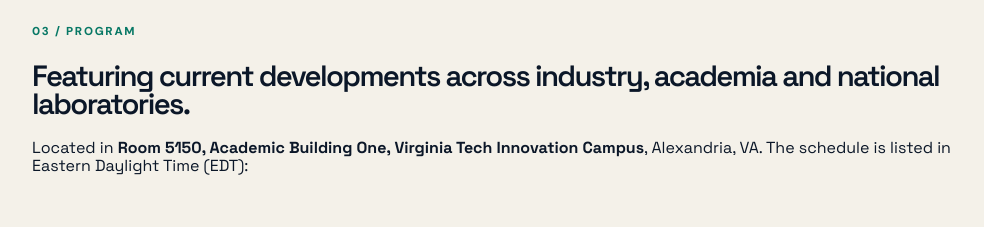
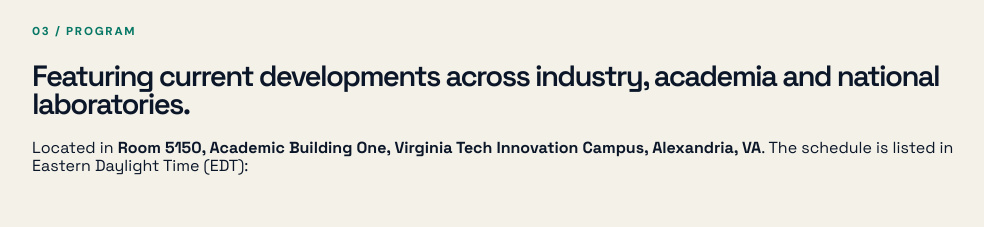
Before and after one commit to hpcFL/Cluster26, a Next.js app: page / in a window 1280 px wide. Shown: the part 3220-3447 px from the top of the page, without its empty margins (128-1112 px from the left). Built offline with nearby package versions, Linux system fonts and the light colour scheme; no server answers.

Commit message:
minor edits

```diff
--- a/app/page.tsx
+++ b/app/page.tsx
@@ -521,7 +521,7 @@ export default function Home() {
           <div className="section-heading">
             <p className="section-kicker">03 / Program</p>
             <h2>Featuring current developments across industry, academia and national laboratories.</h2>
-            <h3>Located in <strong>Room 5150,  Academic Building One, Virginia Tech Innovation Campus</strong>, Alexandria, VA. The schedule is listed in Eastern Daylight Time (EDT):</h3>
+            <h3>Located in <strong>Room 5150,  Academic Building One, Virginia Tech Innovation Campus, Alexandria, VA</strong>. The schedule is listed in Eastern Daylight Time (EDT):</h3>
           </div>
           <div className="program-layout">
             <div className="format-card">
```
